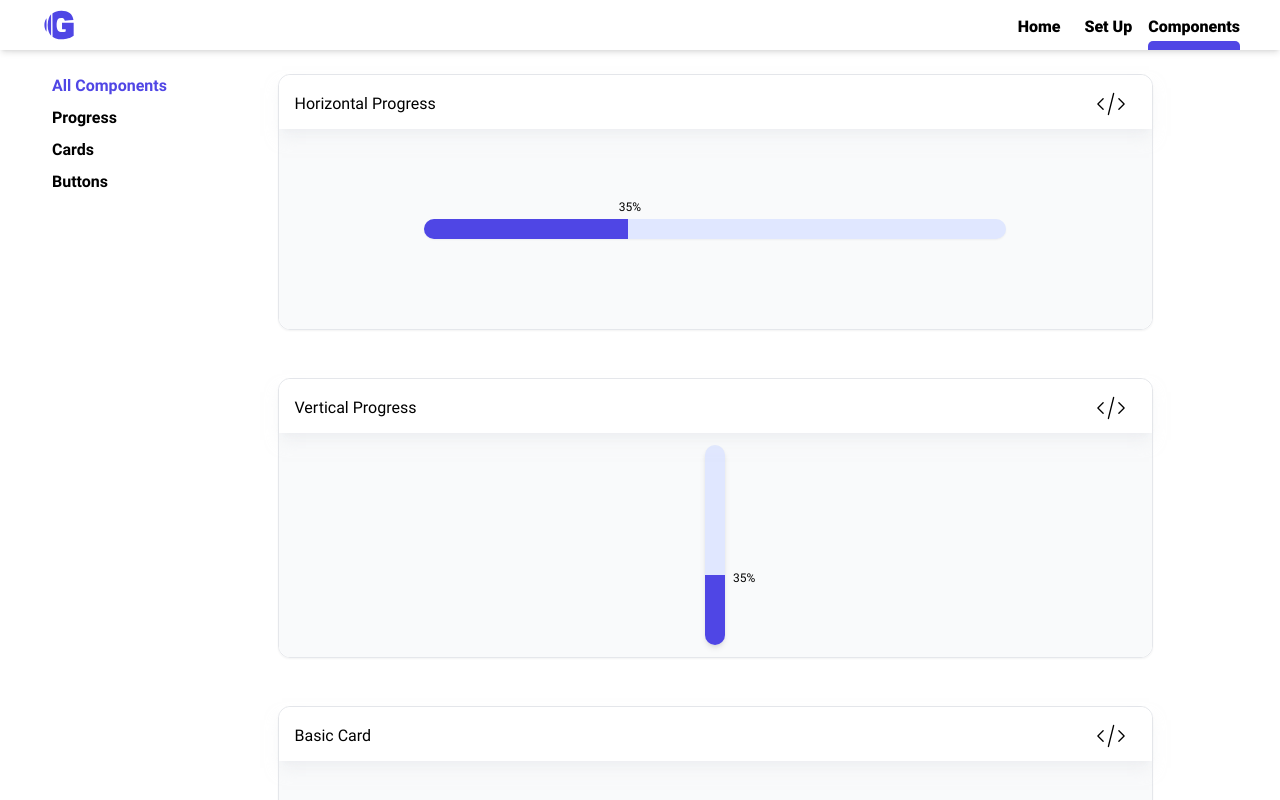
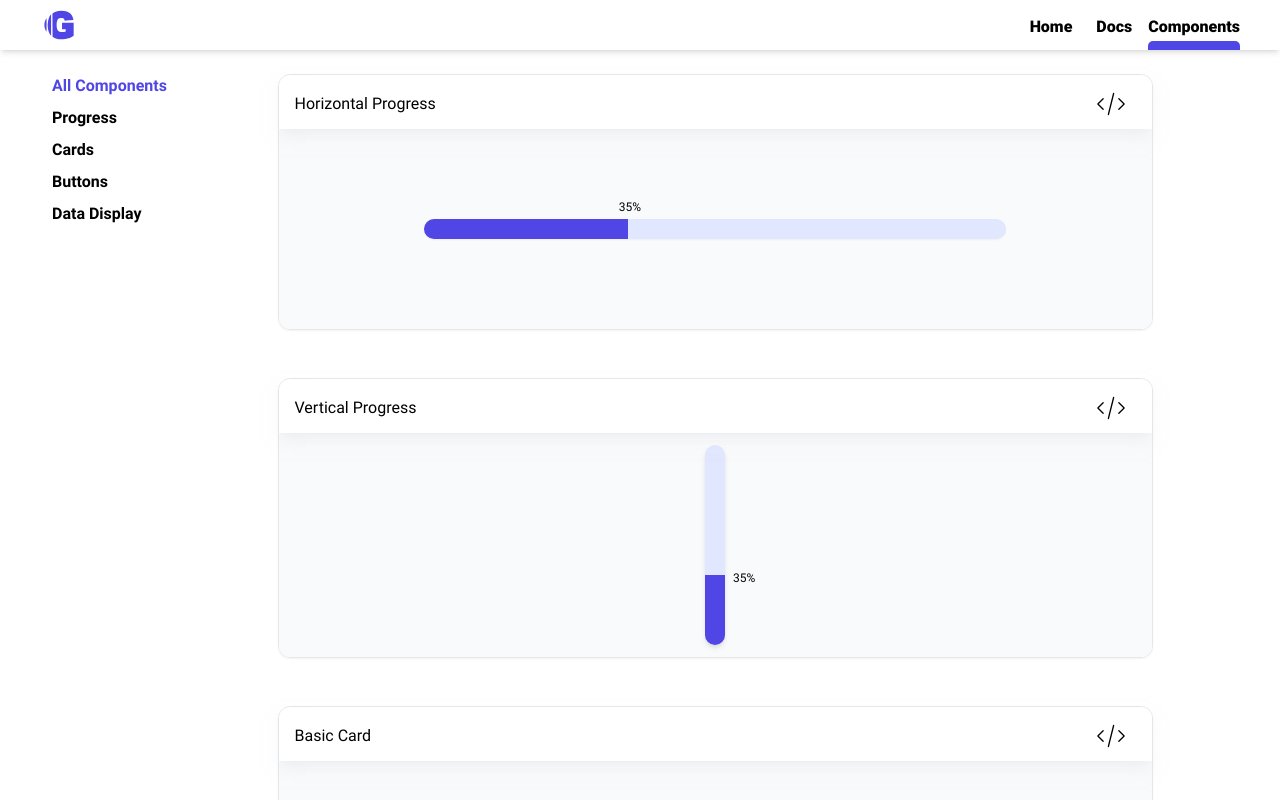
Before and after one commit to arthurfincham/gust, a React (Create React App) app: page /components in a window 1280 px wide. Built offline with nearby package versions, Linux system fonts and the light colour scheme.

Commit message:
add data display components

```diff
--- a/src/pubComponents/AllComponents.js
+++ b/src/pubComponents/AllComponents.js
@@ -3,6 +3,8 @@ import VerticalProgress from './progress/VerticalProgress';
 import BasicCard from './cards/BasicCard';
 import BasicButton from './buttons/BasicButton';
 import OutlinedButton from './buttons/OutlinedButton';
+import DataThree from './data/DataThree';
+import DataFour from './data/DataFour';
 
 export default function AllComponents() {
   const progressProps = {
@@ -17,6 +19,8 @@ export default function AllComponents() {
       <BasicCard />
       <BasicButton />
       <OutlinedButton />
+      <DataThree />
+      <DataFour />
     </div>
   );
 }
--- /dev/null
+++ b/src/pubComponents/data/DataDisplay.js
@@ -0,0 +1,12 @@
+import SectionWrapper from '../../siteComponents/SectionWrapper';
+import DataThree from './DataThree';
+import DataFour from './DataFour';
+
+export default function DataDisplay() {
+  return (
+    <SectionWrapper>
+      <DataThree />
+      <DataFour />
+    </SectionWrapper>
+  );
+}
--- /dev/null
+++ b/src/pubComponents/data/DataFour.js
@@ -0,0 +1,47 @@
+import Wrapper from '../../siteComponents/Wrapper';
+
+export default function DataFour() {
+  const data = [
+    { label: 'Repos', value: 88 },
+    { label: 'Commits', value: 971 },
+    { label: 'PRs', value: 136 },
+    { label: 'Stars', value: 49 },
+  ];
+
+  const component = (
+    <div className="flex justify-around items-center w-full h-[100px] p-1 bg-indigo-600">
+      {data.map((item) => {
+        return (
+          <div className="flex flex-col items-center justify-center space-y-[-5px]">
+            <span className="text-5xl text-white roboto-black">{item.value}</span>
+            <span className="text-white text-md roboto-regular">{item.label}</span>
+          </div>
+        );
+      })}
+    </div>
+  );
+
+  const code = `
+  export default function DataFour() {
+    const data = [
+      { label: 'Repos', value: 88 },
+      { label: 'Commits', value: 971 },
+      { label: 'PRs', value: 136 },
+      { label: 'Stars', value: 49 },
+    ];
+
+    return (
+      <div className="flex justify-around items-center w-full h-[100px] p-1 bg-indigo-600">
+        {data.map((item) => {
+          return (
+            <div className="flex flex-col items-center justify-center space-y-[-5px]">
+              <span className="text-5xl text-white roboto-black">{item.value}</span>
+              <span className="text-white text-md roboto-regular">{item.label}</span>
+            </div>
+          );
+        })}
+      </div>
+    )};
+  `;
+  return <Wrapper compChild={component} title="Data Display x4" myCode={code} />;
+}
--- /dev/null
+++ b/src/pubComponents/data/DataThree.js
@@ -0,0 +1,45 @@
+import Wrapper from '../../siteComponents/Wrapper';
+
+export default function DataThree() {
+  const data = [
+    { label: 'Repos', value: 88 },
+    { label: 'Commits', value: 971 },
+    { label: 'PRs', value: 136 },
+  ];
+
+  const component = (
+    <div className="flex justify-around items-center w-full h-[100px] p-1 bg-indigo-600">
+      {data.map((item) => {
+        return (
+          <div className="flex flex-col items-center justify-center space-y-[-5px]">
+            <span className="text-5xl text-white roboto-black">{item.value}</span>
+            <span className="text-white text-md roboto-regular">{item.label}</span>
+          </div>
+        );
+      })}
+    </div>
+  );
+
+  const code = `
+  export default function DataThree() {
+    const data = [
+      { label: 'Repos', value: 88 },
+      { label: 'Commits', value: 971 },
+      { label: 'PRs', value: 136 },
+    ];
+
+    return (
+      <div className="flex justify-around items-center w-full h-[100px] p-1 bg-indigo-600">
+        {data.map((item) => {
+          return (
+            <div className="flex flex-col items-center justify-center space-y-[-5px]">
+              <span className="text-5xl text-white roboto-black">{item.value}</span>
+              <span className="text-white text-md roboto-regular">{item.label}</span>
+            </div>
+          );
+        })}
+      </div>
+    )};
+  `;
+  return <Wrapper compChild={component} title="Data Display x3" myCode={code} />;
+}
--- a/src/siteComponents/Components.js
+++ b/src/siteComponents/Components.js
@@ -1,6 +1,7 @@
 import Progress from '../pubComponents/progress/Progress';
 import Cards from '../pubComponents/cards/Cards';
 import Buttons from '../pubComponents/buttons/Buttons';
+import DataDisplay from '../pubComponents/data/DataDisplay';
 import AllComponents from '../pubComponents/AllComponents';
 import { useState } from 'react';
 import { useSpring, animated } from 'react-spring';
@@ -11,6 +12,7 @@ export default function Components({ isClosed, windowWidth, setIsClosed }) {
     { id: 2, name: 'Progress', comp: <Progress /> },
     { id: 3, name: 'Cards', comp: <Cards /> },
     { id: 4, name: 'Buttons', comp: <Buttons /> },
+    { id: 5, name: 'Data Display', comp: <DataDisplay /> },
   ];
 
   const [liveComp, setLiveComp] = useState({ id: 1, name: 'All Components', comp: <AllComponents /> });
--- a/src/siteComponents/Navbar.js
+++ b/src/siteComponents/Navbar.js
@@ -16,8 +16,8 @@ export default function Navbar() {
               Home
             </NavLink>
 
-            <NavLink activeClassName="active" className="mx-2 mt-1 bg-white rounded-md text-md hover:cursor-pointer roboto-black" to="/set-up">
-              Set Up
+            <NavLink activeClassName="active" className="mx-2 mt-1 bg-white rounded-md text-md hover:cursor-pointer roboto-black" to="/documentation">
+              Docs
             </NavLink>
 
             <NavLink
--- a/src/siteComponents/Welcome.js
+++ b/src/siteComponents/Welcome.js
@@ -13,9 +13,11 @@ export default function Welcome() {
         </ul>
       </div>
       <div className="flex flex-col justify-end text-center h-1/4 sm:h-1/3">
-        <a className="p-2 m-2 text-xl text-white bg-indigo-600 rounded-md shadow-lg roboto-bold hover:cursor-pointer hover:shadow-xl">Get Started</a>
+        <a className="p-2 m-2 text-xl text-white bg-indigo-600 rounded-md shadow-lg roboto-bold hover:cursor-pointer  border-[0.01em] hover:shadow-xl">
+          Get Started
+        </a>
         <a
-          className="p-2 m-2 text-xl text-indigo-600 bg-white rounded-md shadow-lg hover:cursor-pointer hover:shadow-xl roboto-bold"
+          className="p-2 m-2 text-xl text-indigo-600 bg-white rounded-md shadow-lg hover:cursor-pointer  border-[0.01em] hover:shadow-xl roboto-bold"
           href="/components"
         >
           Components
```
